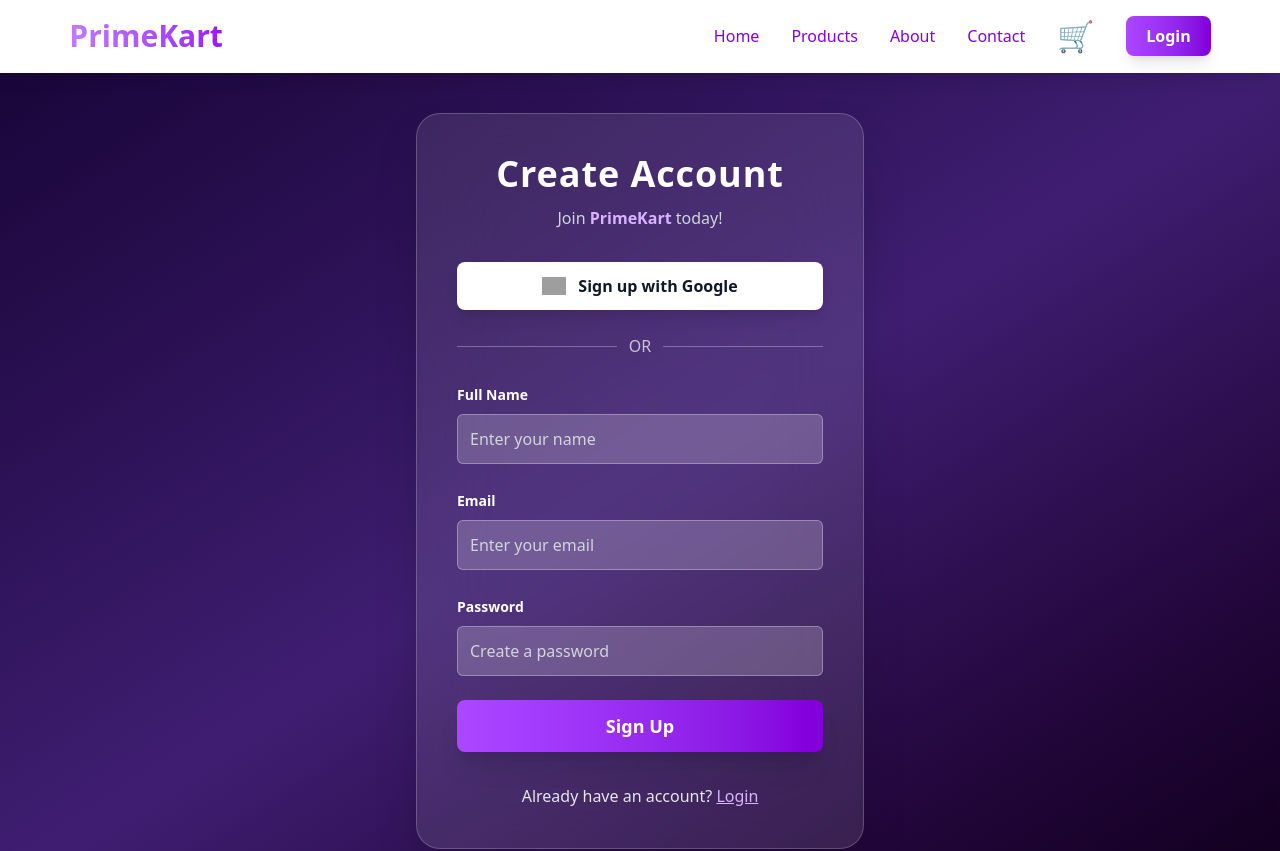
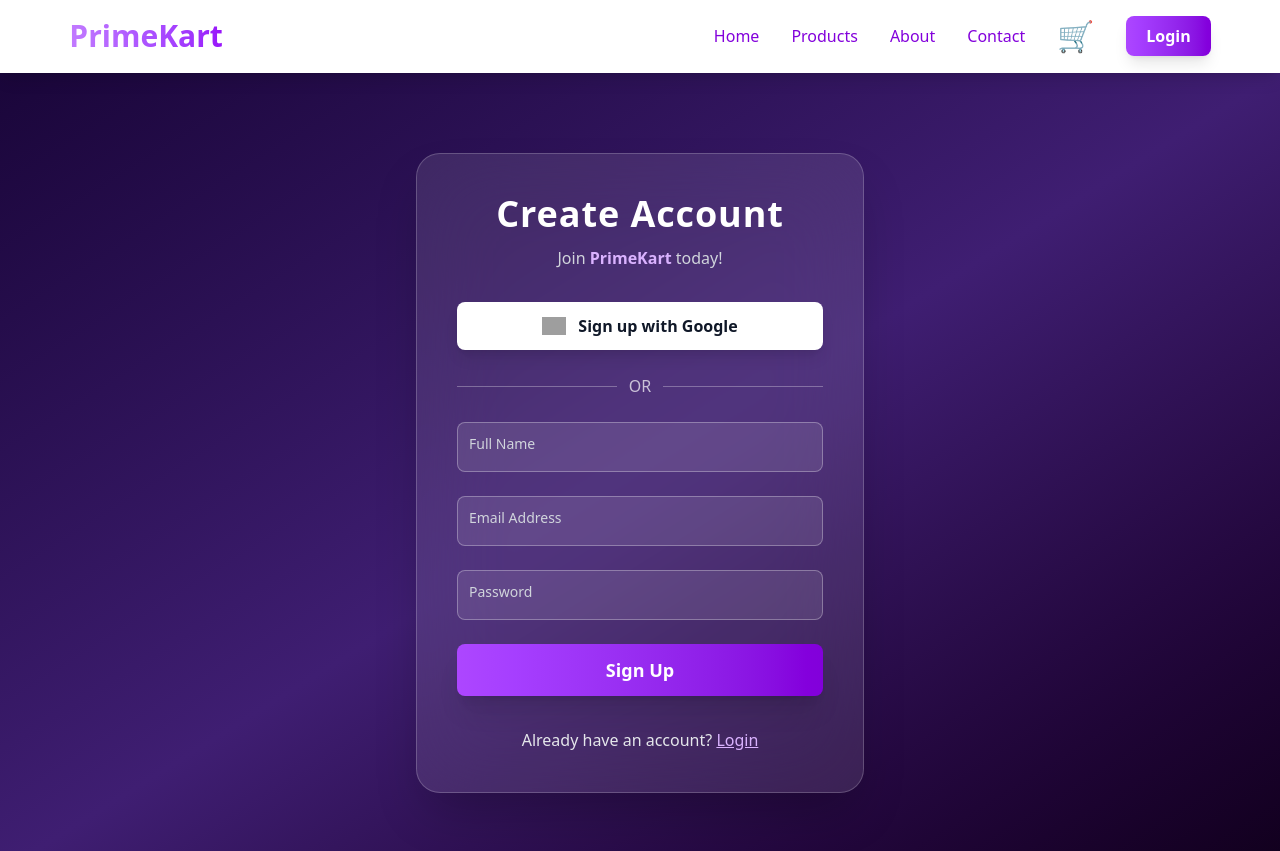
Before and after one commit to ahmed-1430/PrimeKart-Client, a Next.js app: page /register in a window 1280 px wide. Shown: the top 851 px of the page. Built offline with nearby package versions, Linux system fonts and the light colour scheme; grey boxes are pictures that could not be loaded.

Commit message:
register page ui/ux update and added jwt toekn

```diff
--- a/src/app/login/page.jsx
+++ b/src/app/login/page.jsx
@@ -56,11 +56,8 @@ export default function LoginPage() {
             <div className="w-full max-w-lg bg-white/10 backdrop-blur-2xl text-white p-10 rounded-3xl shadow-[0_0_50px_rgba(175,0,255,0.2)] border border-white/20 animate-fadeIn">
 
                 {/* Title */}
-                <h1 className="text-4xl font-extrabold text-center mb-3 tracking-wide">
-                    Welcome Back
-                </h1>
-                <p className="text-center text-gray-300 mb-8">
-                    Log in to continue shopping at{" "}
+                <h1 className="text-4xl font-extrabold text-center mb-3 tracking-wide">Welcome Back</h1>
+                <p className="text-center text-gray-300 mb-8"> Log in to continue shopping at{" "}
                     <span className="text-purple-300 font-semibold">PrimeKart</span>
                 </p>
 
@@ -69,7 +66,7 @@ export default function LoginPage() {
                     onClick={handleGoogleLogin}
                     disabled={googleLoading}
                     className="w-full bg-white text-gray-900 py-3 rounded-lg font-semibold shadow-lg hover:shadow-xl
-                    hover:bg-gray-100 transition-all flex items-center justify-center gap-3 mb-6"
+                    hover:bg-gray-100 transition-all flex items-center justify-center gap-3 mb-6 cursor-pointer"
                 >
                     <img
                         src="https://img.icons8.com/?size=100&id=17949&format=png&color=000000"
@@ -105,7 +102,7 @@ export default function LoginPage() {
                     <button
                         type="submit"
                         disabled={loading}
-                        className={`w-full py-3 rounded-lg text-lg font-bold shadow-xl bg-linear-to-r
+                        className={`w-full py-3 rounded-lg text-lg font-bold shadow-xl bg-linear-to-r cursor-pointer
                         from-purple-600 to-pink-600 hover:shadow-purple-500/40 hover:scale-[1.03]
                         transition-transform ${loading ? "opacity-60 cursor-not-allowed" : ""}`}
                     >
--- a/src/app/register/page.jsx
+++ b/src/app/register/page.jsx
@@ -30,7 +30,7 @@ export default function RegisterPage() {
         const result = await registerUser(form);
 
         if (result.ok) {
-            toast.success("Account created successfully ");
+            toast.success("Account created successfully");
             router.push("/");
         } else {
             toast.error(result.message || "Something went wrong");
@@ -44,7 +44,7 @@ export default function RegisterPage() {
 
         const result = await loginWithGoogle();
         if (result.ok) {
-            toast.success("Logged in with Google 🎉");
+            toast.success("Logged in with Google ");
             router.push("/");
         } else {
             toast.error(result.message || "Google login failed");
@@ -74,7 +74,7 @@ export default function RegisterPage() {
                     disabled={googleLoading}
                     className="w-full flex items-center justify-center gap-3 py-3
                     bg-white text-gray-900 rounded-lg shadow-lg hover:bg-gray-100
-                    transition font-semibold mb-6"
+                    transition font-semibold mb-6 cursor-pointer"
                 >
                     <img
                         src="https://img.icons8.com/?size=100&id=17949&format=png&color=000000"
@@ -94,59 +94,29 @@ export default function RegisterPage() {
                 {/* Form */}
                 <form onSubmit={handleRegister} className="space-y-6">
 
-                    {/* Full Name */}
-                    <div>
-                        <label className="text-sm font-semibold">Full Name</label>
-                        <input
-                            name="name"
-                            type="text"
-                            required
-                            value={form.name}
-                            onChange={onChange}
-                            placeholder="Enter your name"
-                            className="w-full mt-2 p-3 rounded-md bg-white/20 border border-white/30
-                            text-white placeholder-gray-300 focus:outline-none
-                            focus:ring-2 focus:ring-purple-400 transition"
-                        />
+                    {/* Full Name — Floating Label */}
+                    <div className="relative">
+                        <input name="name" type="text" required value={form.name} onChange={onChange} placeholder=" " className="w-full p-3 rounded-lg bg-white/10 border border-white/30 text-white peer focus:outline-none focus:ring-2 focus:ring-purple-400 transition" />
+                        <label className="absolute left-3 top-3 text-gray-300 text-sm pointer-events-none transition-all peer-focus:top-1 peer-focus:text-xs peer-focus:text-purple-300 peer-not-placeholder-shown:top-1 peer-not-placeholder-shown:text-xs  peer-not-placeholder-shown:text-purple-200">Full Name</label>
                     </div>
 
-                    {/* Email */}
-                    <div>
-                        <label className="text-sm font-semibold">Email</label>
-                        <input
-                            name="email"
-                            type="email"
-                            required
-                            value={form.email}
-                            onChange={onChange}
-                            placeholder="Enter your email"
-                            className="w-full mt-2 p-3 rounded-md bg-white/20 border border-white/30
-                            text-white placeholder-gray-300 focus:outline-none
-                            focus:ring-2 focus:ring-purple-400 transition"
-                        />
+                    {/* Email — Floating Label */}
+                    <div className="relative">
+                        <input name="email" type="email" required value={form.email} onChange={onChange} placeholder=" " className="w-full p-3 rounded-lg bg-white/10 border border-white/30 text-white peer focus:outline-none focus:ring-2 focus:ring-purple-400 transition" />
+                        <label className="absolute left-3 top-3 text-gray-300 text-sm pointer-events-none transition-all peer-focus:top-1 peer-focus:text-xs peer-focus:text-purple-300 peer-not-placeholder-shown:top-1 peer-not-placeholder-shown:text-xs peer-not-placeholder-shown:text-purple-200">Email Address</label>
                     </div>
 
-                    {/* Password */}
-                    <div>
-                        <label className="text-sm font-semibold">Password</label>
-                        <input
-                            name="password"
-                            type="password"
-                            required
-                            value={form.password}
-                            onChange={onChange}
-                            placeholder="Create a password"
-                            className="w-full mt-2 p-3 rounded-md bg-white/20 border border-white/30
-                            text-white placeholder-gray-300 focus:outline-none
-                            focus:ring-2 focus:ring-purple-400 transition"
-                        />
+                    {/* Password — Floating Label */}
+                    <div className="relative">
+                        <input name="password" type="password" required value={form.password} onChange={onChange} placeholder=" " className="w-full p-3 rounded-lg bg-white/10 border border-white/30 text-white peer focus:outline-none focus:ring-2 focus:ring-purple-400 transition" />
+                        <label className="absolute left-3 top-3 text-gray-300 text-sm pointer-events-none transition-all peer-focus:top-1 peer-focus:text-xs peer-focus:text-purple-300 peer-not-placeholder-shown:top-1 peer-not-placeholder-shown:text-xs peer-not-placeholder-shown:text-purple-200">Password</label>
                     </div>
 
                     {/* Button */}
                     <button
                         type="submit"
                         disabled={loading}
-                        className={`w-full py-3 rounded-lg text-lg font-semibold shadow-xl
+                        className={`w-full py-3 rounded-lg text-lg font-semibold shadow-xl cursor-pointer
                         bg-linear-to-r from-purple-500 to-purple-700 hover:from-purple-600
                         hover:to-purple-800 transition-transform transform hover:-translate-y-1
                         ${loading ? "opacity-60 cursor-not-allowed" : ""}`}
```
